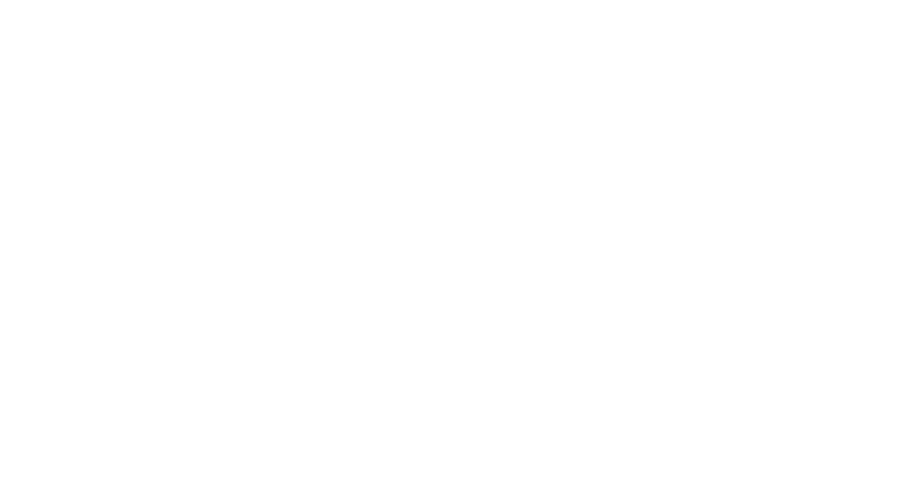
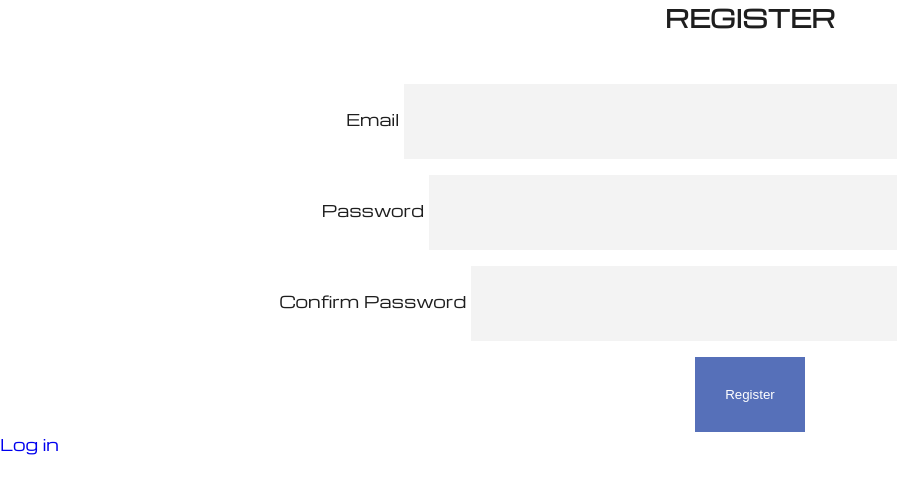
Before and after one commit to Mishok1/Diviamed, a PHP site: page /pages/register.html in a window 1280 px wide; the page is wider, and only the part inside the window is pictured. Before the commit the part shown is empty. Shown: the top 494 px of that part, without its empty margins (0-897 px from the left). Run offline with PHP 8.4, Linux system fonts and the light colour scheme.

Commit message:
added_pages

```diff
--- a/pages/register.html
+++ b/pages/register.html
@@ -0,0 +1,31 @@
+<!DOCTYPE html>
+<html lang="en">
+
+<head>
+    <meta charset="UTF-8">
+    <meta name="viewport" content="width=device-width, initial-scale=1.0">
+    <link rel="stylesheet" href="../styles/style.css">
+    <title>Document</title>
+</head>
+
+<body>
+    <h1 class="visually_hidden">Register</h1>
+    <section class="register_section width_container">
+        <h2 class="register_title">Register</h2>
+        <form class="register_form" action="#" method="post">
+            <label class="register_form_label">Email
+                <input class="register_form_input" type="email">
+            </label>
+            <label class="register_form_label">Password
+                <input class="register_form_input" type="password">
+            </label>
+            <label class="register_form_label">Confirm Password
+                <input class="register_form_input" type="password">
+            </label>
+            <button class="register_form_button" type="submit">Register</button>
+        </form>
+        <a class="register_link" href="../pages/log_in.html">Log in</a>
+    </section>
+</body>
+
+</html>
--- a/styles/style.css
+++ b/styles/style.css
@@ -1219,3 +1219,44 @@
   color: #1e1e1e;
   text-decoration: none;
 }
+
+/* register_page */
+
+/* register_section */
+
+.register_title {
+  margin: 0;
+  margin-bottom: 50px;
+  text-transform: uppercase;
+  text-align: center;
+}
+
+.register_form {
+  text-align: center;
+  display: flex;
+  gap: 16px;
+  flex-direction: column;
+  justify-content: center;
+  align-items: center;
+}
+
+.register_form_input {
+  padding: 0;
+  padding-left: 25px;
+  background-color: rgba(30, 30, 30, 0.05);
+  border: none;
+  min-width: 750px;
+  height: 75px;
+  color: #1e1e1e;
+}
+
+.register_form_button {
+  color: #ffffff;
+  background-color: #5670b9;
+  border: none;
+  padding: 30px;
+}
+
+.register_link {
+  text-decoration: none;
+}
```
Also changed, not shown: pages/log_in.html (added, +12 -0 lines), README.md.
